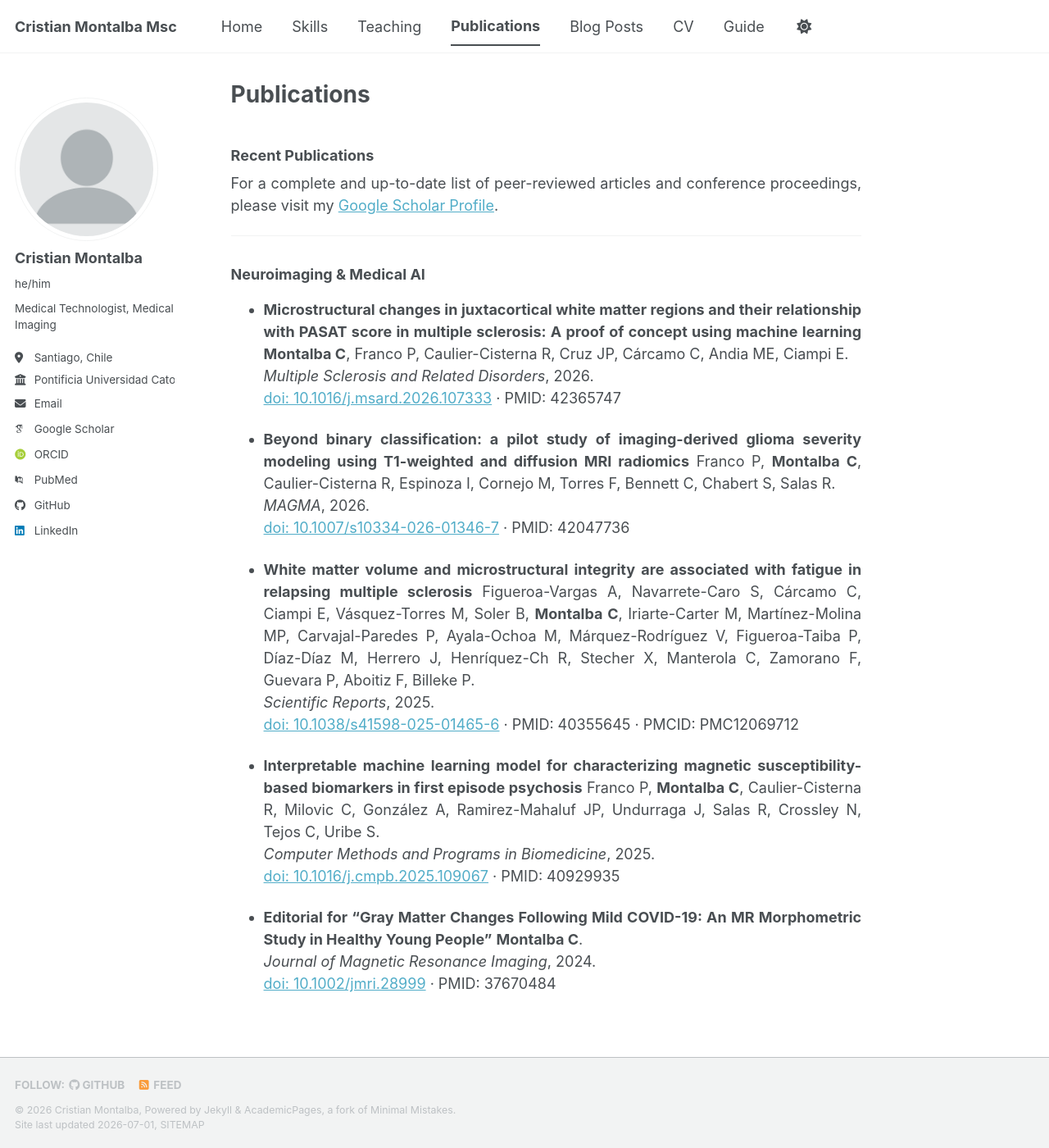
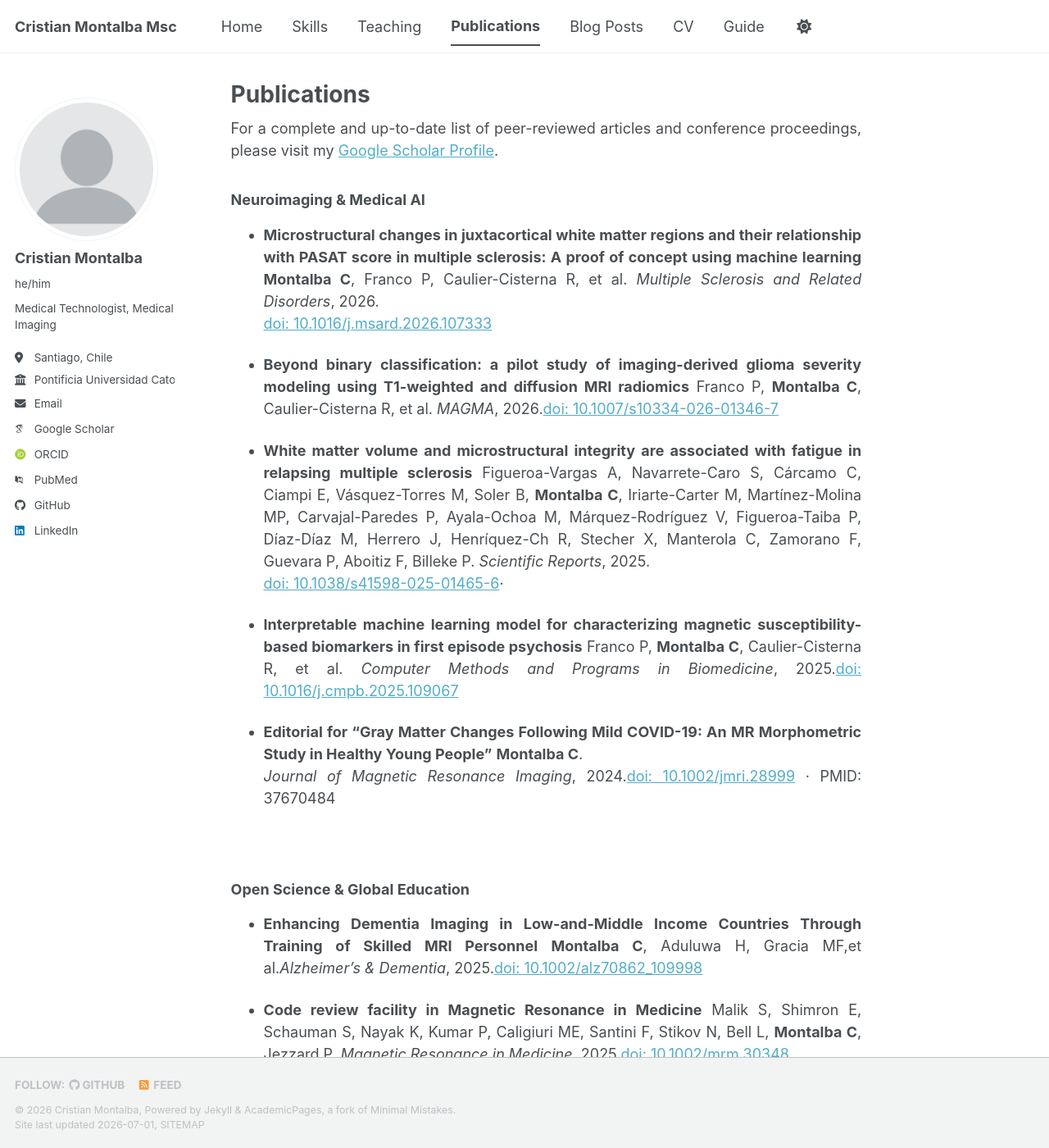
Before and after one commit to cristianmontalba/cristianmontalba.github.io, a Jekyll site: the page built from _pages/publications.md, in a window 1280 px wide and 1400 px high. Shown: the whole window at 82% size. Built offline with Jekyll 4.4.1, drawn with Linux system fonts in a browser that asks for light colours; some web fonts are replaced; a script bundle is joined from its source files by our own code; library files that are not in the unit come from our copies; some of the changed text lies outside the part shown.

Commit message:
Update publications.md

```diff
--- a/_pages/publications.md
+++ b/_pages/publications.md
@@ -5,47 +5,32 @@ permalink: /publications/
 author_profile: true
 ---
 
-### Recent Publications
-
 {:.text-justify}
 For a complete and up-to-date list of peer-reviewed articles and conference proceedings, please visit my [Google Scholar Profile](https://scholar.google.com/citations?user=LJw53YQAAAAJ&hl=en).
-
----
 
 ### Neuroimaging & Medical AI
 
 {:.text-justify}
-* **Microstructural changes in juxtacortical white matter regions and their relationship with PASAT score in multiple sclerosis: A proof of concept using machine learning** **Montalba C**, Franco P, Caulier-Cisterna R, Cruz JP, Cárcamo C, Andia ME, Ciampi E.
-  *Multiple Sclerosis and Related Disorders*, 2026.
-  [doi: 10.1016/j.msard.2026.107333](https://doi.org/10.1016/j.msard.2026.107333) · PMID: 42365747
+* **Microstructural changes in juxtacortical white matter regions and their relationship with PASAT score in multiple sclerosis: A proof of concept using machine learning** **Montalba C**, Franco P, Caulier-Cisterna R, et al. *Multiple Sclerosis and Related Disorders*, 2026.
+  [doi: 10.1016/j.msard.2026.107333](https://doi.org/10.1016/j.msard.2026.107333)
 
-* **Beyond binary classification: a pilot study of imaging-derived glioma severity modeling using T1-weighted and diffusion MRI radiomics** Franco P, **Montalba C**, Caulier-Cisterna R, Espinoza I, Cornejo M, Torres F, Bennett C, Chabert S, Salas R.
-  *MAGMA*, 2026.
-  [doi: 10.1007/s10334-026-01346-7](https://doi.org/10.1007/s10334-026-01346-7) · PMID: 42047736
+* **Beyond binary classification: a pilot study of imaging-derived glioma severity modeling using T1-weighted and diffusion MRI radiomics** Franco P, **Montalba C**, Caulier-Cisterna R, et al. *MAGMA*, 2026.[doi: 10.1007/s10334-026-01346-7](https://doi.org/10.1007/s10334-026-01346-7)
 
-* **White matter volume and microstructural integrity are associated with fatigue in relapsing multiple sclerosis** Figueroa-Vargas A, Navarrete-Caro S, Cárcamo C, Ciampi E, Vásquez-Torres M, Soler B, **Montalba C**, Iriarte-Carter M, Martínez-Molina MP, Carvajal-Paredes P, Ayala-Ochoa M, Márquez-Rodríguez V, Figueroa-Taiba P, Díaz-Díaz M, Herrero J, Henríquez-Ch R, Stecher X, Manterola C, Zamorano F, Guevara P, Aboitiz F, Billeke P.
-  *Scientific Reports*, 2025.
-  [doi: 10.1038/s41598-025-01465-6](https://doi.org/10.1038/s41598-025-01465-6) · PMID: 40355645 · PMCID: PMC12069712
+* **White matter volume and microstructural integrity are associated with fatigue in relapsing multiple sclerosis** Figueroa-Vargas A, Navarrete-Caro S, Cárcamo C, Ciampi E, Vásquez-Torres M, Soler B, **Montalba C**, Iriarte-Carter M, Martínez-Molina MP, Carvajal-Paredes P, Ayala-Ochoa M, Márquez-Rodríguez V, Figueroa-Taiba P, Díaz-Díaz M, Herrero J, Henríquez-Ch R, Stecher X, Manterola C, Zamorano F, Guevara P, Aboitiz F, Billeke P. *Scientific Reports*, 2025.
+  [doi: 10.1038/s41598-025-01465-6](https://doi.org/10.1038/s41598-025-01465-6)·
 
-* **Interpretable machine learning model for characterizing magnetic susceptibility-based biomarkers in first episode psychosis** Franco P, **Montalba C**, Caulier-Cisterna R, Milovic C, González A, Ramirez-Mahaluf JP, Undurraga J, Salas R, Crossley N, Tejos C, Uribe S.
-  *Computer Methods and Programs in Biomedicine*, 2025.
-  [doi: 10.1016/j.cmpb.2025.109067](https://doi.org/10.1016/j.cmpb.2025.109067) · PMID: 40929935
+* **Interpretable machine learning model for characterizing magnetic susceptibility-based biomarkers in first episode psychosis** Franco P, **Montalba C**, Caulier-Cisterna R, et al. *Computer Methods and Programs in Biomedicine*, 2025.[doi: 10.1016/j.cmpb.2025.109067](https://doi.org/10.1016/j.cmpb.2025.109067)
 
 * **Editorial for "Gray Matter Changes Following Mild COVID-19: An MR Morphometric Study in Healthy Young People"** **Montalba C**.
-  *Journal of Magnetic Resonance Imaging*, 2024.
-  [doi: 10.1002/jmri.28999](https://doi.org/10.1002/jmri.28999) · PMID: 37670484
+  *Journal of Magnetic Resonance Imaging*, 2024.[doi: 10.1002/jmri.28999](https://doi.org/10.1002/jmri.28999) · PMID: 37670484
 
 <br>
 
 ### Open Science & Global Education
 
 {:.text-justify}
-* **Enhancing Dementia Imaging in Low-and-Middle Income Countries Through Training of Skilled MRI Personnel** **Montalba C**, Aduluwa H, Gracia MF, Botwe F, Maharjan S, Mumuni AN, Zeraii A, Thairu J, Zurakat-Aderibigbe S, Adewo A, Mokoena K, Alfaro A, Flores G, Lim T, Mach M, Adebimpe A, Taylor R, Anosike C, Anyanwu B, Poloni G, Abiodun F, Dako F, Anazodo U.
-  *Alzheimer's & Dementia*, 2025.
-  [doi: 10.1002/alz70862_109998](https://doi.org/10.1002/alz70862_109998) · PMCID: PMC12724778
+* **Enhancing Dementia Imaging in Low-and-Middle Income Countries Through Training of Skilled MRI Personnel** **Montalba C**, Aduluwa H, Gracia MF,et al.*Alzheimer's & Dementia*, 2025.[doi: 10.1002/alz70862_109998](https://doi.org/10.1002/alz70862_109998)
 
-* **Code review facility in Magnetic Resonance in Medicine** Malik S, Shimron E, Schauman S, Nayak K, Kumar P, Caligiuri ME, Santini F, Stikov N, Bell L, **Montalba C**, Jezzard P.
-  *Magnetic Resonance in Medicine*, 2025.
-  [doi: 10.1002/mrm.30348](https://doi.org/10.1002/mrm.30348) · PMID: 39415480
+* **Code review facility in Magnetic Resonance in Medicine** Malik S, Shimron E, Schauman S, Nayak K, Kumar P, Caligiuri ME, Santini F, Stikov N, Bell L, **Montalba C**, Jezzard P. *Magnetic Resonance in Medicine*, 2025.[doi: 10.1002/mrm.30348](https://doi.org/10.1002/mrm.30348).
 
 <br>
```
